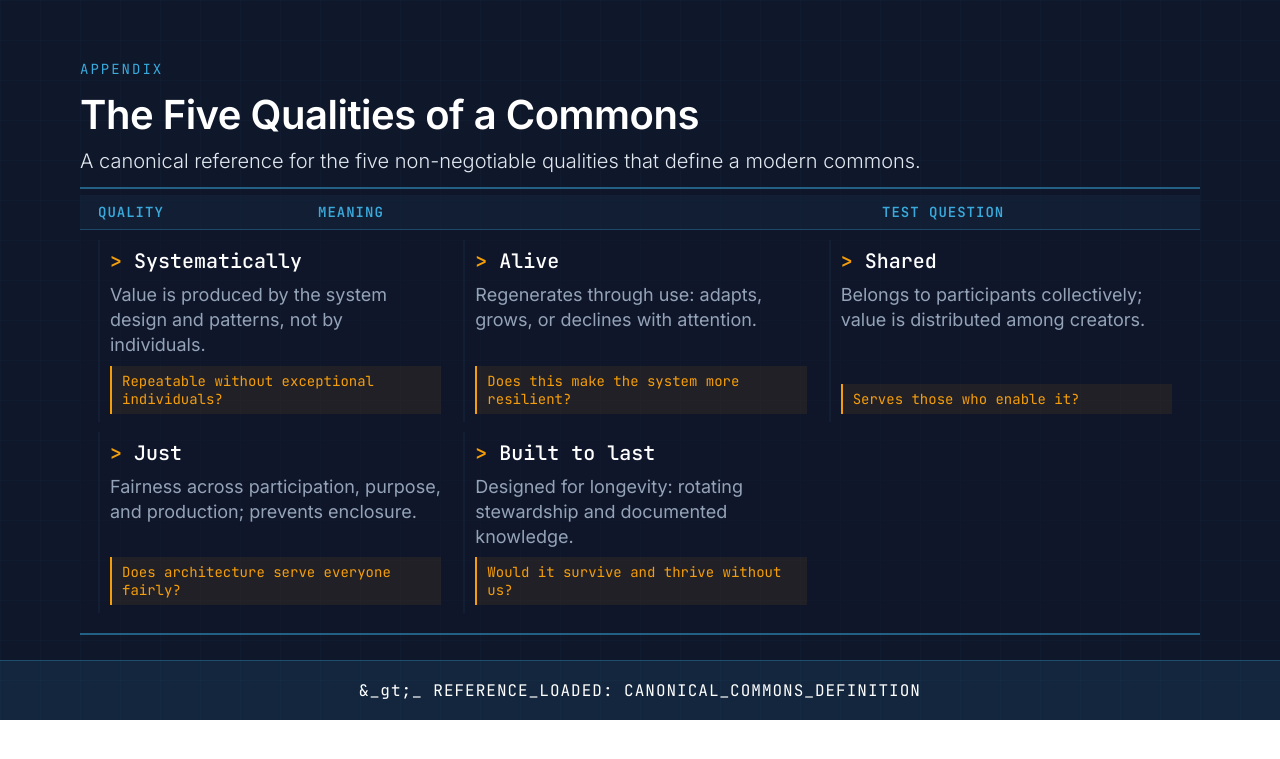
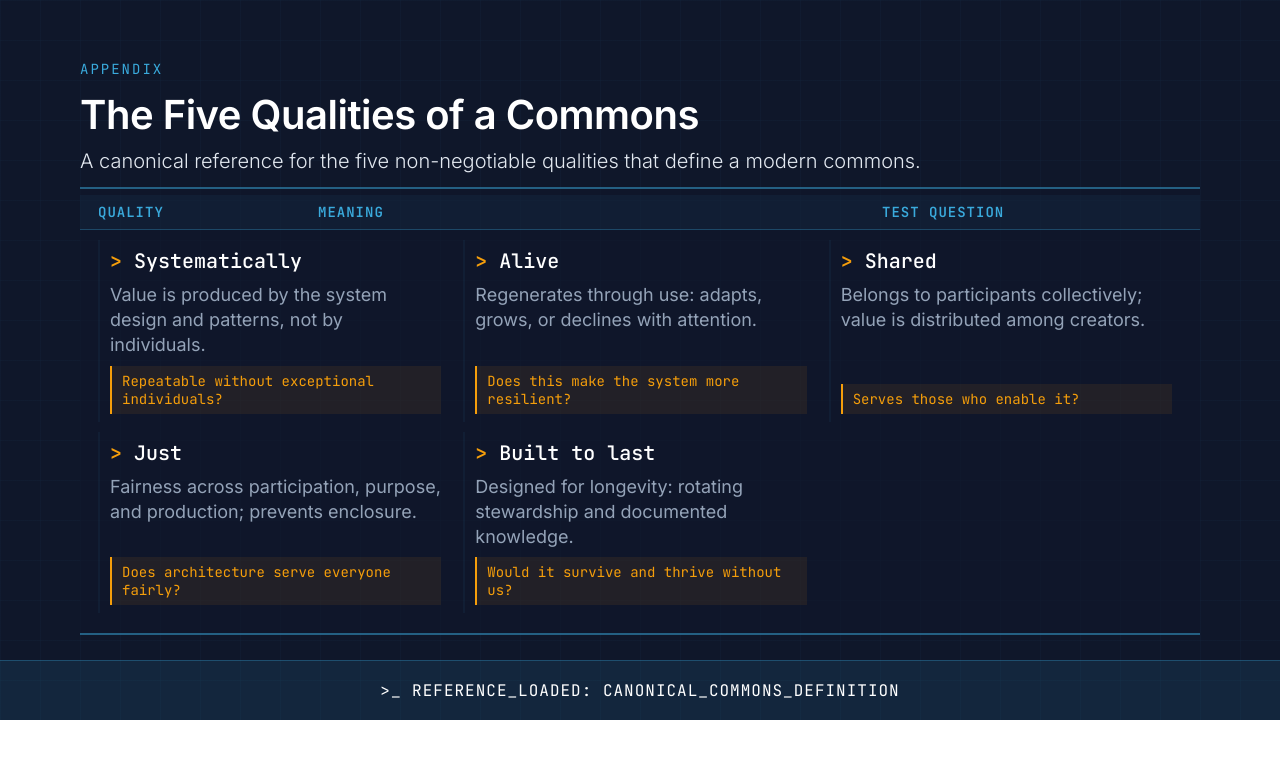
Before and after one commit to Commons-OS/commons-os.github.io, a Jekyll site: the page deck/slides/appendix.html, which Jekyll copies as it is, in a window 1280 px wide. Shown: the top 759 px of the page. Built offline with Jekyll 4.4.1, drawn with Linux system fonts in a browser that asks for light colours.

Commit message:
fix: correct HTML entity in appendix slide bottom bar

```diff
--- a/deck/slides/appendix.html
+++ b/deck/slides/appendix.html
@@ -168,7 +168,7 @@
             </div>
         </div>
 
-        <div class="bottom-bar">&amp;_gt;_ REFERENCE_LOADED: CANONICAL_COMMONS_DEFINITION</div>
+        <div class="bottom-bar">>_ REFERENCE_LOADED: CANONICAL_COMMONS_DEFINITION</div>
     </div>
 </body>
 </html>
```
